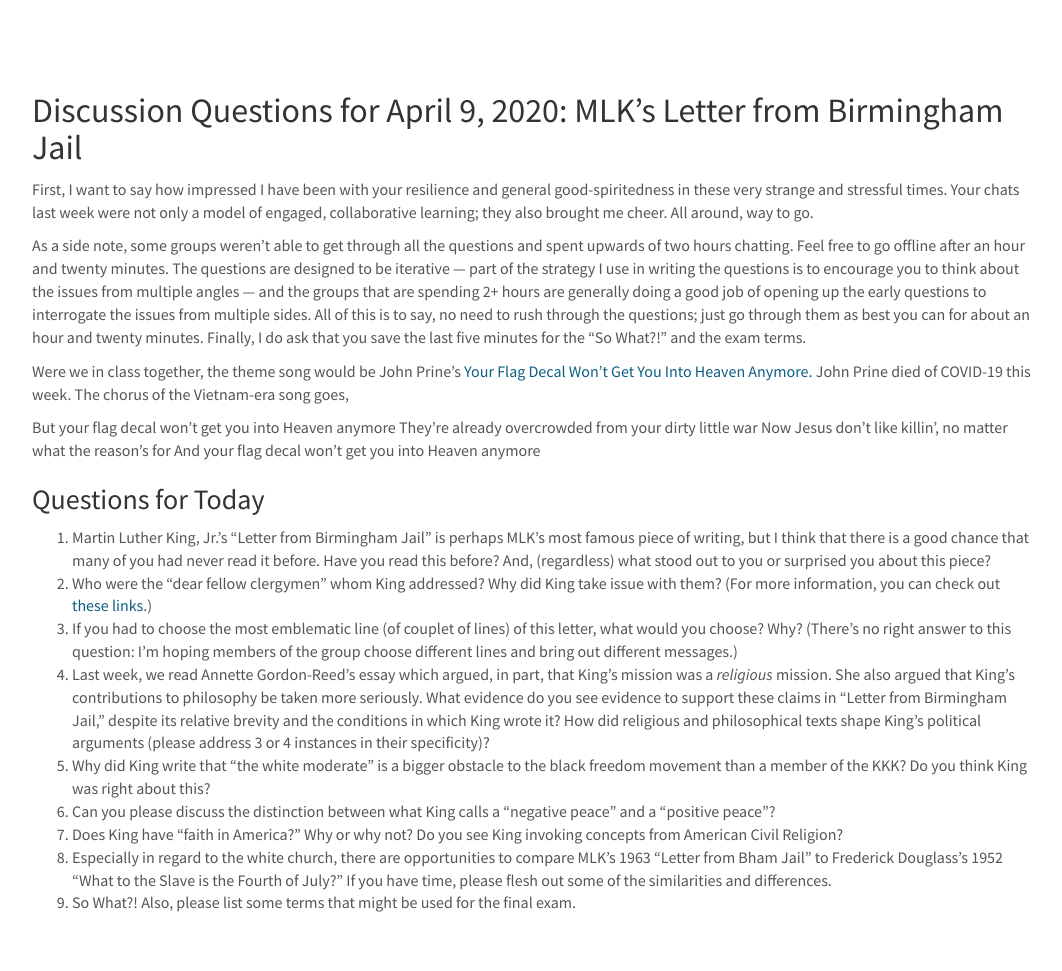
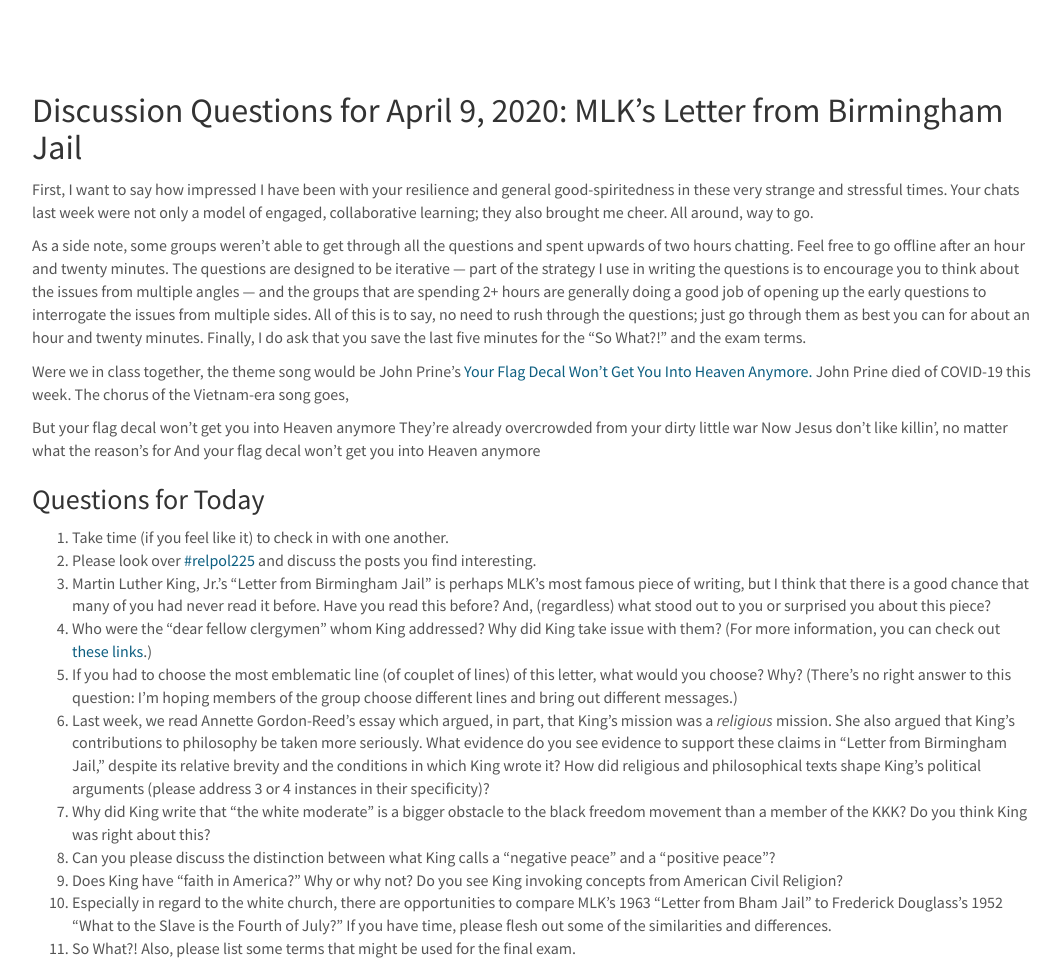
Before and after one commit to cyrusobrien/cyrusobrien, a Jekyll site: the page built from _pages/relpol225-discussion-2020-0409.md, in a window 1280 px wide. Shown: the whole page, without its empty margins (108-1170 px from the left). Built offline with Jekyll 4.4.1, drawn with Linux system fonts in a browser that asks for light colours; before the commit the page ends 925 px from its top, so only the background shows below that.

```diff
--- a/_pages/relpol225-discussion-2020-0409.md
+++ b/_pages/relpol225-discussion-2020-0409.md
@@ -21,7 +21,9 @@
 
 ### Questions for Today
 
-1. Martin Luther King, Jr.’s “Letter from Birmingham Jail” is perhaps MLK’s most famous piece of writing, but I think that there is a good chance that many of you had never read it before. Have you read this before? And, (regardless) what stood out to you or surprised you about this piece?
+1. Take time (if you feel like it) to check in with one another.
+2. Please look over [#relpol225](https://twitter.com/search?q=%23relpol225&src=typed_query&f=live) and discuss the posts you find interesting.
+2. Martin Luther King, Jr.’s “Letter from Birmingham Jail” is perhaps MLK’s most famous piece of writing, but I think that there is a good chance that many of you had never read it before. Have you read this before? And, (regardless) what stood out to you or surprised you about this piece?
 2. Who were the “dear fellow clergymen” whom King addressed? Why did King take issue with them? (For more information, you can check out [these](https://en.wikipedia.org/wiki/A_Call_for_Unity) [links](https://web.archive.org/web/20181229055408/https://moodle.tiu.edu/pluginfile.php/57183/mod_resource/content/1/StatementAndResponseKingBirmingham1.pdf).)
 3. If you had to choose the most emblematic line (of couplet of lines) of this letter, what would you choose? Why? (There’s no right answer to this question: I’m hoping members of the group  choose different lines and bring out different messages.)
 4. Last week, we read Annette Gordon-Reed’s essay which argued, in part, that King’s mission was a _religious_ mission. She also argued that King’s contributions to philosophy be taken more seriously. What evidence do you see evidence to support these claims in “Letter from Birmingham Jail,” despite its relative brevity and the conditions in which King wrote it? How did religious and philosophical texts shape King’s political arguments (please address 3 or 4 instances in their specificity)?
```
